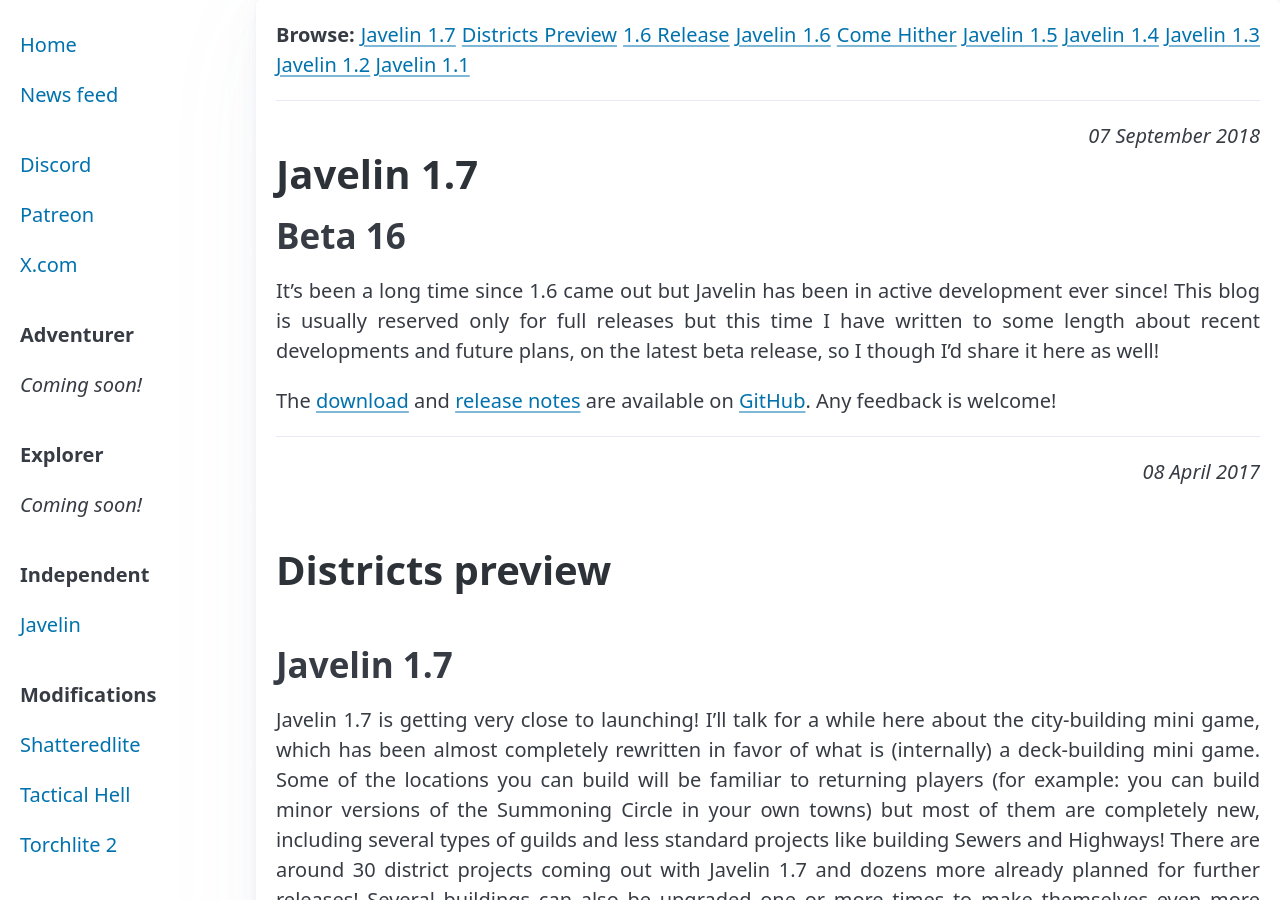
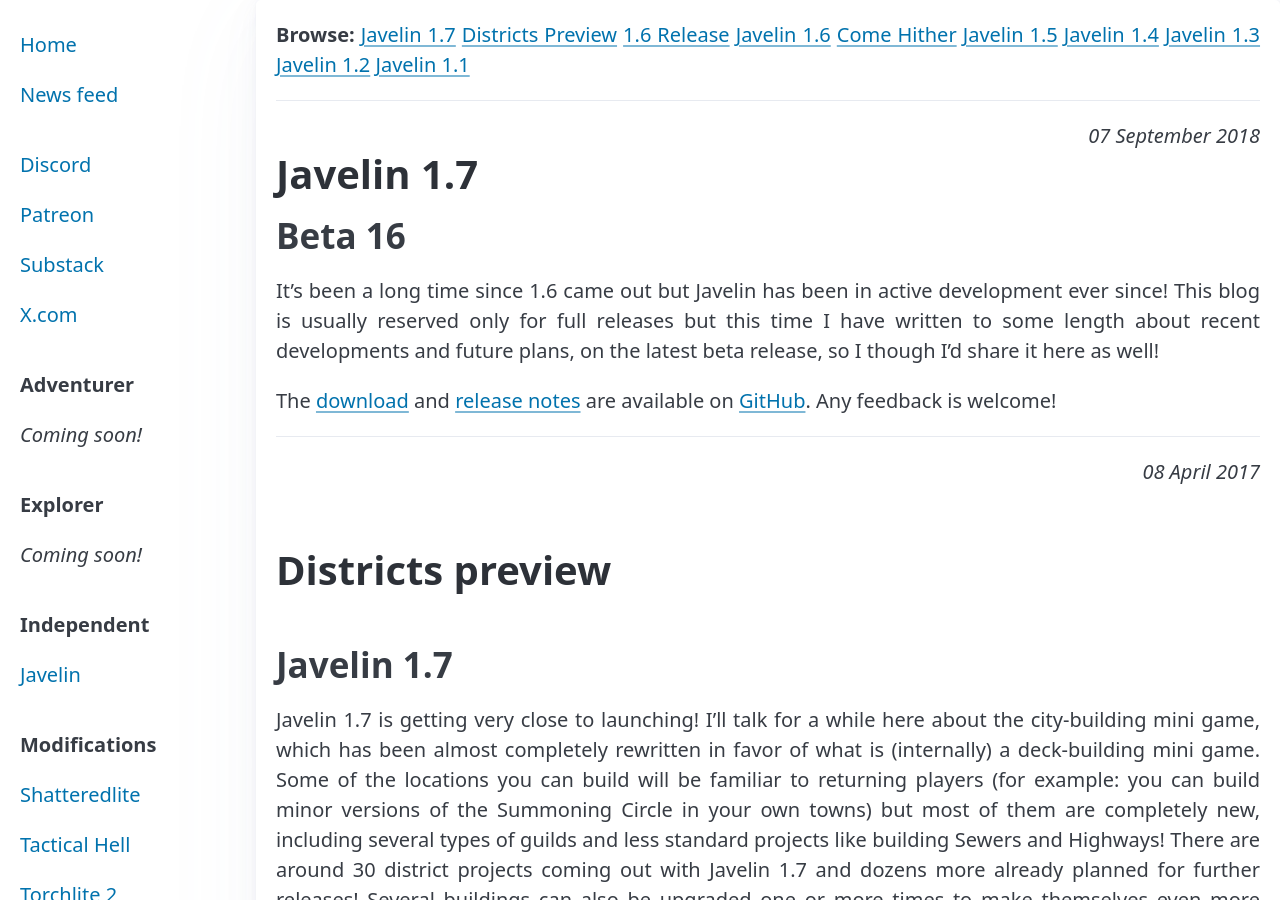
Before and after one commit to tukkek/blog, a Jekyll site: the page built from independent/javelin/index.html, in a window 1280 px wide and 900 px high. Built offline with Jekyll 4.4.1, drawn with Linux system fonts in a browser that asks for light colours.

Commit message:
Add Substack.

```diff
--- a/_includes/aside.html
+++ b/_includes/aside.html
@@ -4,6 +4,7 @@
   <li></li>
   <li><a href="https://discord.gg/5sXXcwPCSP">Discord</a></li>
   <li><a href="https://www.patreon.com/tukkek/">Patreon</a></li>
+  <li><a href="https://tukkek.substack.com/">Substack</a></li>
   <li><a href="https://x.com/tuk_kek">X.com</a></li>
   <li></li>
   <li><strong>Adventurer</strong></li>
```
